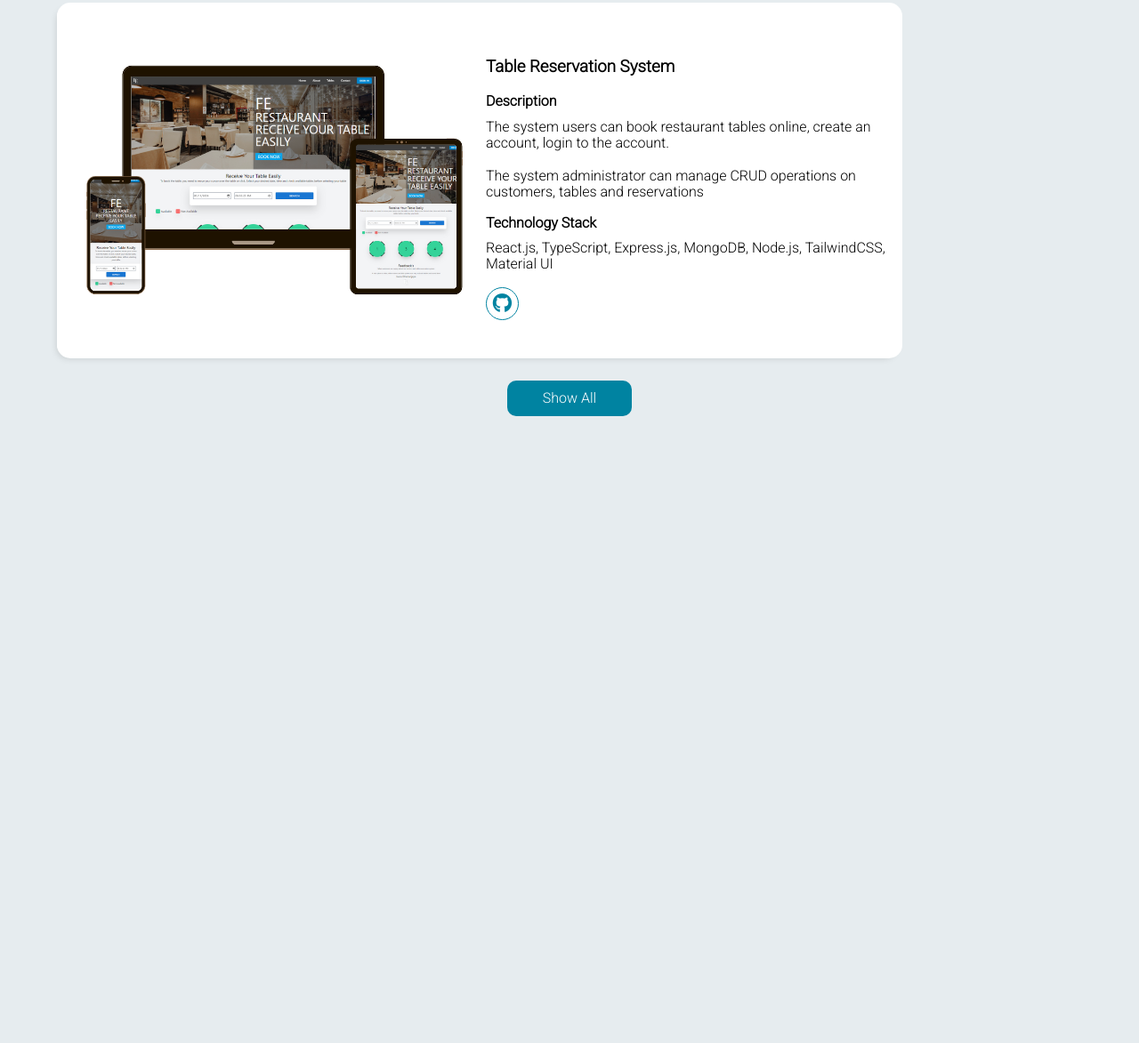
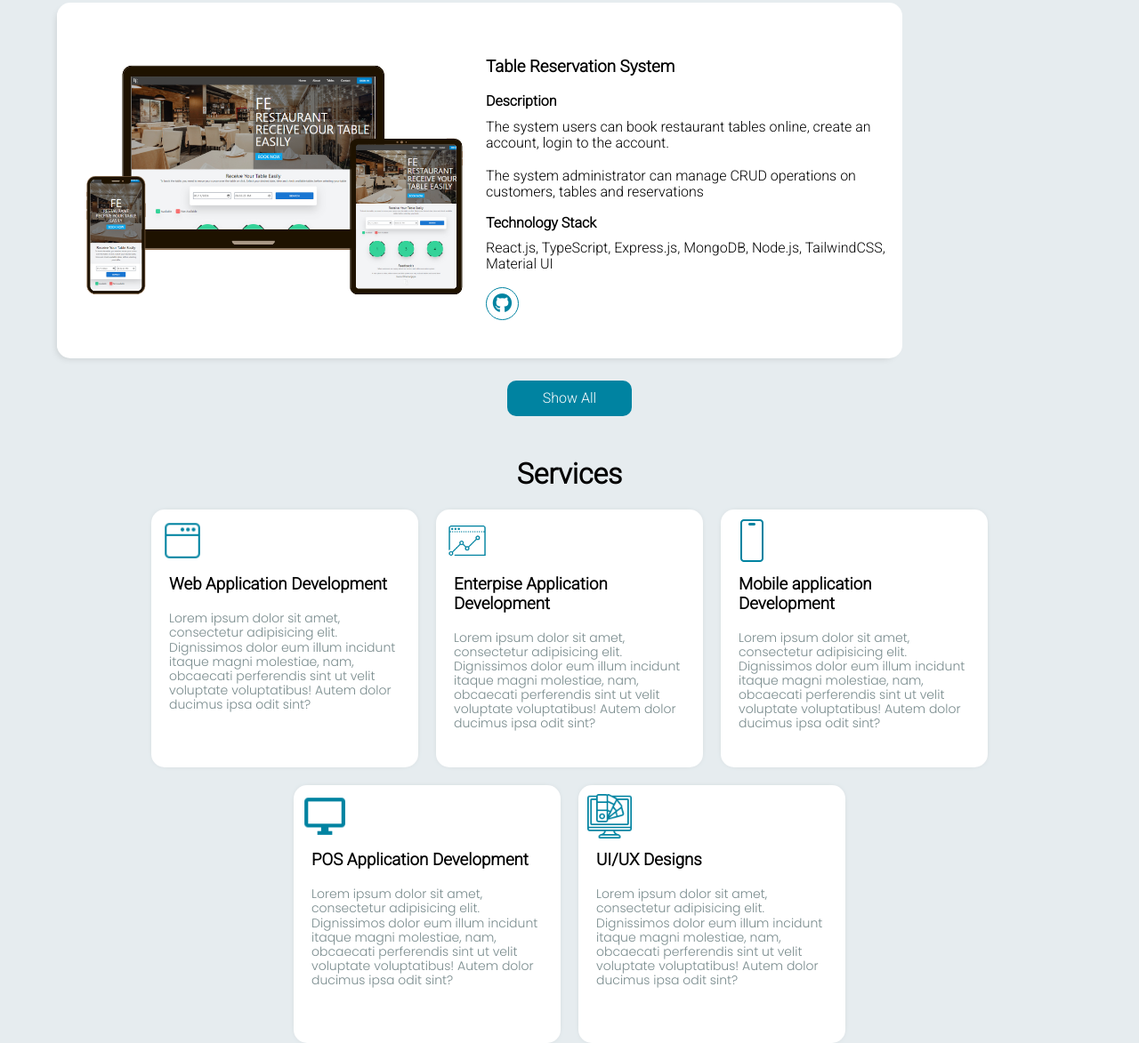
Before and after one commit to Dhananjaya1321/OfficialPortfoliio, a plain HTML site: page index.html in a window 1280 px wide. Shown: the part 2016-3189 px from the top of the page at 89% size. Before the commit the page ends 2509 px from the top, so only its background shows below. Drawn offline with Linux system fonts and the light colour scheme.

Commit message:
Created service section

```diff
--- a/css/style.css
+++ b/css/style.css
@@ -279,8 +279,9 @@ body {
     width: 475px;
     border-radius: 15px;
 }
-.project-left-side-img > div>div,
-.project-right-side-img > div>div {
+
+.project-left-side-img > div > div,
+.project-right-side-img > div > div {
     align-self: flex-start;
 }
 
@@ -359,3 +360,42 @@ body {
 .project-right-side-img {
     flex-direction: row-reverse;
 }
+
+/*=================================== service section ====================================================*/
+#services-section > section {
+    width: 80%;
+    gap: 20px;
+}
+
+.service {
+    width: 300px;
+    height: 290px;
+    background: #ffffff;
+    border-radius: 15px;
+    box-shadow: 0 0 9px -6px #798b8d;
+    /*border: 1px solid #9E9E9E;*/
+    transition: box-shadow 1s ease;
+}
+
+.service:hover {
+    box-shadow: 0 0 15px #CAD3D5;
+}
+
+.service > div {
+    margin: 0 20px;
+}
+
+.service > div >p{
+    font-family: 'Poppins', sans-serif;
+    font-size: 14px;
+    color: #798b8d;
+}
+
+.service > div > h3 {
+    margin-top: 0;
+}
+
+.service-icon {
+    width: 50px;
+    margin: 10px;
+}
--- a/index.html
+++ b/index.html
@@ -17,6 +17,7 @@
     <link rel="preconnect" href="https://fonts.gstatic.com" crossorigin>
     <link href="https://fonts.googleapis.com/css2?family=Roboto:wght@300&display=swap" rel="stylesheet">
     <link rel="stylesheet" href="assets/fontawesome-free-6.4.0-web/css/all.min.css">
+    <link href="https://fonts.googleapis.com/css2?family=Poppins:wght@300&display=swap" rel="stylesheet">
 <body>
 <main>
     <section id="home-section" class="flex flex-row f-wrap">
@@ -213,7 +214,8 @@
                         <h3>Future Eye Academy Website</h3>
                         <div>
                             <h4>Description</h4>
-                            <p>After paying for the courses, students can watch pre-recorded videos through the website.</p>
+                            <p>After paying for the courses, students can watch pre-recorded videos through the
+                                website.</p>
                         </div>
                         <div>
                             <h4>Technology Stack</h4>
@@ -328,8 +330,12 @@
                             <p>Java, JavaFX, MYSQL, Jasper</p>
                         </div>
                         <div class="flex flex-row">
-                            <a href="https://github.com/Dhananjaya1321/SalonManagementSystem"><div class="flex project-links"><i class="fa-brands fa-github"></i></div></a>
-                            <a href="https://www.linkedin.com/posts/dhananjaya-isuru_java-sql-javafx-activity-7007027237128470528-hAwV?utm_source=share&utm_medium=member_desktop"><div class="flex project-links"><i class="fa-brands fa-linkedin"></i></div></a>
+                            <a href="https://github.com/Dhananjaya1321/SalonManagementSystem">
+                                <div class="flex project-links"><i class="fa-brands fa-github"></i></div>
+                            </a>
+                            <a href="https://www.linkedin.com/posts/dhananjaya-isuru_java-sql-javafx-activity-7007027237128470528-hAwV?utm_source=share&utm_medium=member_desktop">
+                                <div class="flex project-links"><i class="fa-brands fa-linkedin"></i></div>
+                            </a>
                             <!--
                                                         <a href="#"><div class="flex project-links"><i class="fa-solid fa-eye"></i></div></a>
                             -->
@@ -341,6 +347,57 @@
         <button id="show-all-btn">Show All</button>
         <button id="show-less-btn">Show Less</button>
     </section>
+    <section id="services-section" class="flex f-col">
+        <h1>Services</h1>
+        <section class="flex flex-row f-wrap">
+            <div class="service">
+                <img class="service-icon" src="assets/icons/web.png">
+                <div>
+                    <h3>Web Application Development</h3>
+                    <p>Lorem ipsum dolor sit amet, consectetur adipisicing elit. Dignissimos dolor eum illum incidunt
+                        itaque magni molestiae, nam, obcaecati perferendis sint ut velit voluptate voluptatibus! Autem
+                        dolor ducimus ipsa odit sint?</p>
+                </div>
+            </div>
+            <div class="service">
+                <img class="service-icon" src="assets/icons/enterprise.png">
+                <div>
+                    <h3>Enterpise Application Development</h3>
+                    <p>Lorem ipsum dolor sit amet, consectetur adipisicing elit. Dignissimos dolor eum illum incidunt
+                        itaque magni molestiae, nam, obcaecati perferendis sint ut velit voluptate voluptatibus! Autem
+                        dolor ducimus ipsa odit sint?</p>
+                </div>
+            </div>
+            <div class="service">
+                <img class="service-icon" src="assets/icons/mobile.png">
+                <div>
+                    <h3>Mobile application Development</h3>
+                    <p>Lorem ipsum dolor sit amet, consectetur adipisicing elit. Dignissimos dolor eum illum incidunt
+                        itaque magni molestiae, nam, obcaecati perferendis sint ut velit voluptate voluptatibus! Autem
+                        dolor ducimus ipsa odit sint?</p>
+                </div>
+
+            </div>
+            <div class="service">
+                <img class="service-icon" src="assets/icons/pos.png">
+                <div>
+                    <h3>POS Application Development </h3>
+                    <p>Lorem ipsum dolor sit amet, consectetur adipisicing elit. Dignissimos dolor eum illum incidunt
+                        itaque magni molestiae, nam, obcaecati perferendis sint ut velit voluptate voluptatibus! Autem
+                        dolor ducimus ipsa odit sint?</p>
+                </div>
+            </div>
+            <div class="service">
+                <img class="service-icon" src="assets/icons/uiux.png">
+                <div>
+                    <h3>UI/UX Designs</h3>
+                    <p>Lorem ipsum dolor sit amet, consectetur adipisicing elit. Dignissimos dolor eum illum incidunt
+                        itaque magni molestiae, nam, obcaecati perferendis sint ut velit voluptate voluptatibus! Autem
+                        dolor ducimus ipsa odit sint?</p>
+                </div>
+            </div>
+        </section>
+    </section>
 </main>
 <script src="js/jquery.js"></script>
 <script src="js/typeWriter.js"></script>
```
Also changed, not shown: assets/icons/enterprise.png (added), assets/icons/mobile.png (added), assets/icons/pos.png (added), assets/icons/uiux.png (added), assets/icons/web.png (added). Lines whose indentation alone changed are shown as unchanged.
